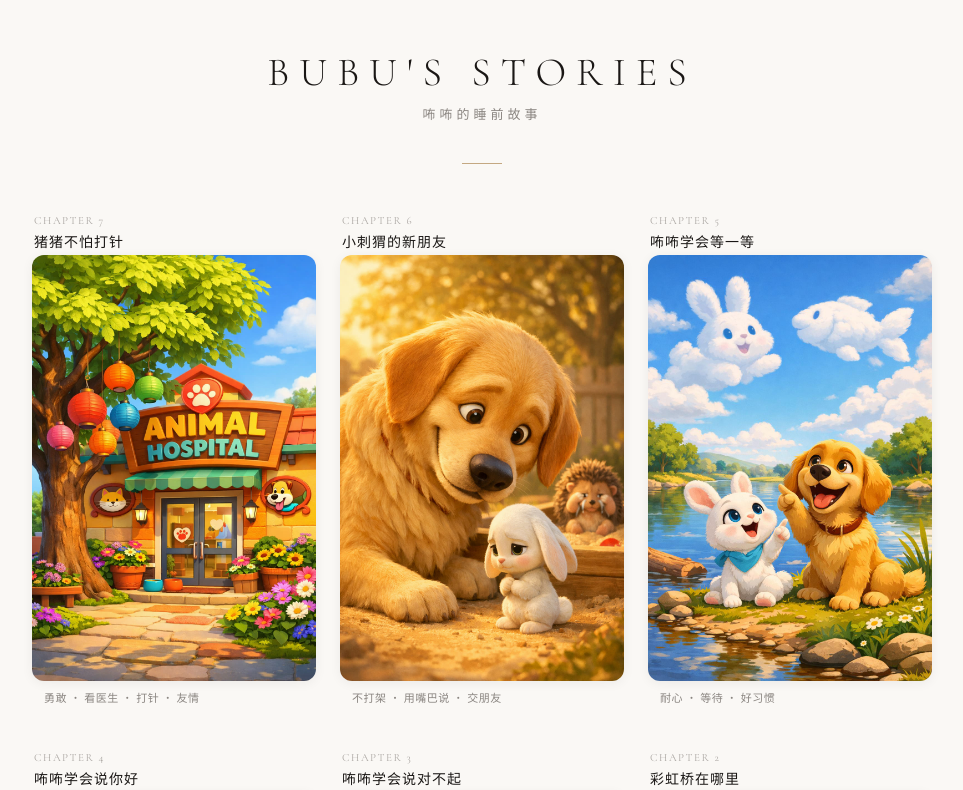
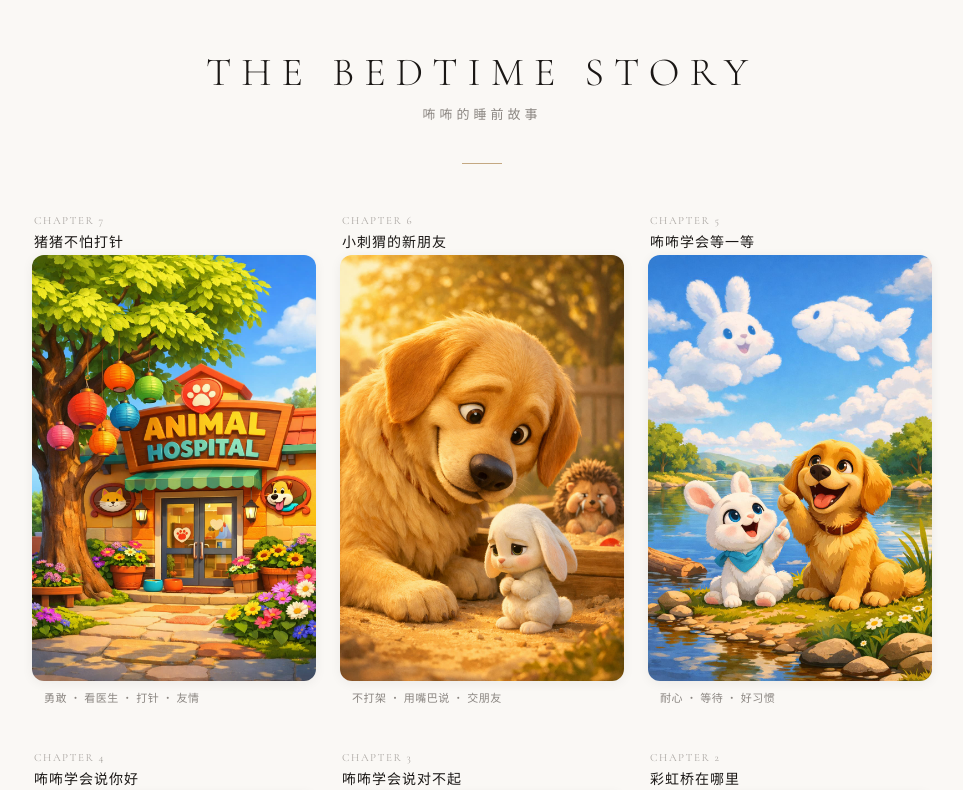
Before and after one commit to NomiBonnie/bubu-stories, a React (Vite) app: page / in a window 1280 px wide. Shown: the top 790 px of the page, without its empty margins (158-1121 px from the left). Built offline with nearby package versions, Linux system fonts and the light colour scheme.

Commit message:
Rename to The Bedtime Story

```diff
--- a/src/Home.jsx
+++ b/src/Home.jsx
@@ -5,7 +5,7 @@ const BASE = import.meta.env.BASE_URL
 export default function Home({ stories, onSelect }) {
   return (
     <div className="home">
-      <h1 className="home-header">Bubu's Stories</h1>
+      <h1 className="home-header">The Bedtime Story</h1>
       <p className="home-subtitle">咘咘的睡前故事</p>
       <div className="home-divider" />
       <div className="stories-grid">
```
